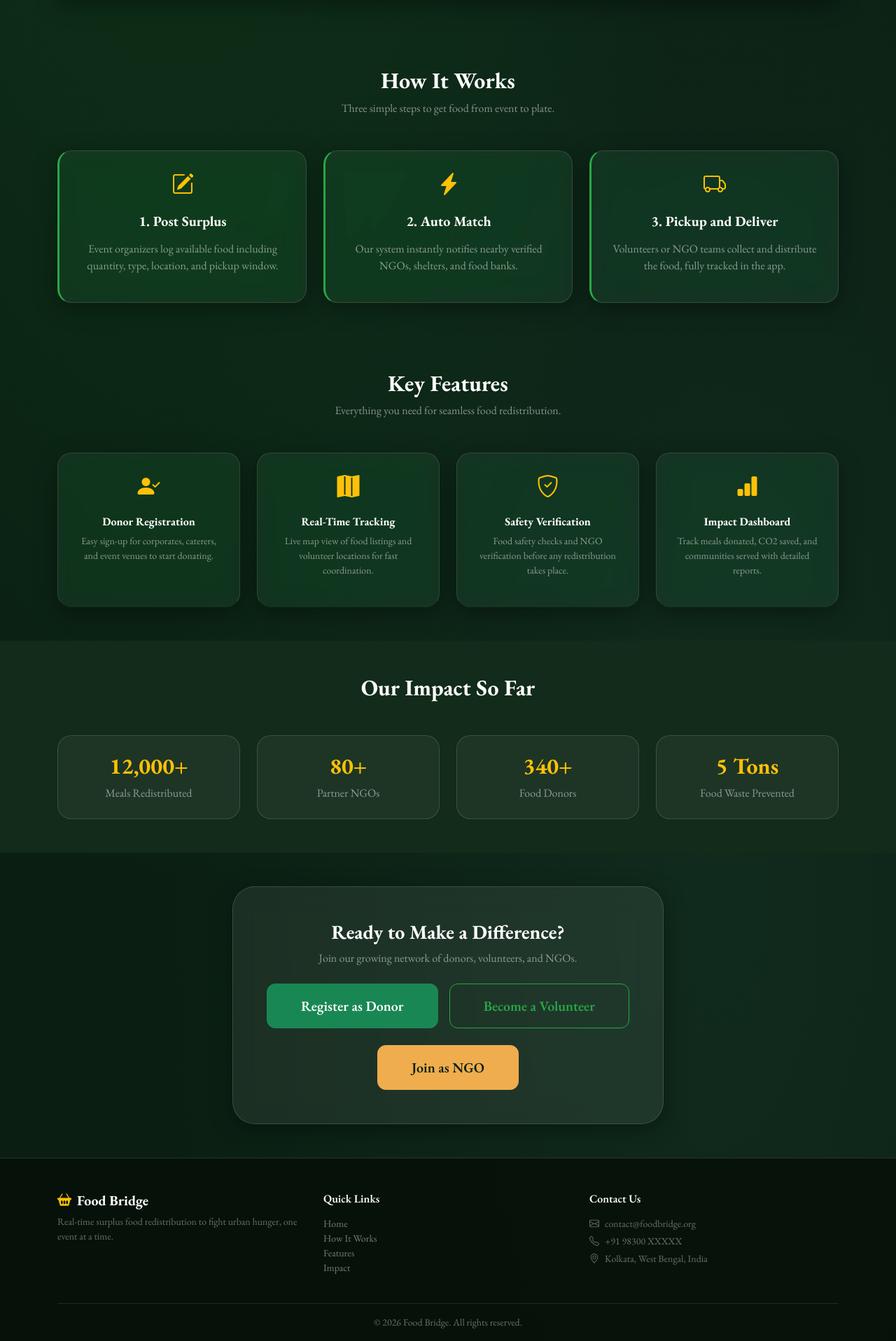
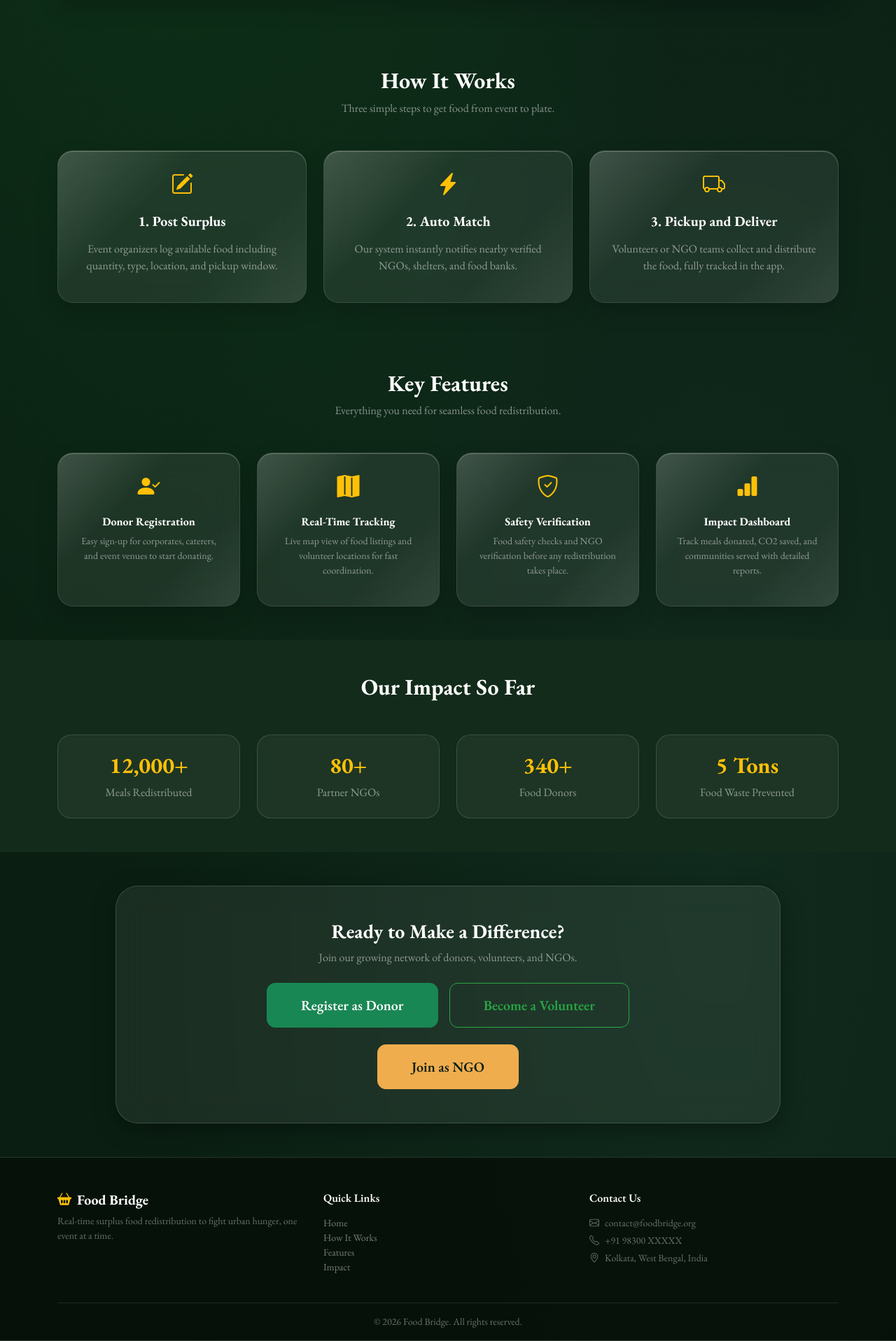
Before and after one commit to jenishabhattacharya-oss/FoodBridge, a Django app: page / in a window 1280 px wide. Shown: the part 1279-3196 px from the top of the page at 70% size. Run offline with Django 5.2, Linux system fonts and the light colour scheme.

Commit message:
feat: improve homepage and donation page UI
- Refine homepage layout and styling
- Add premium glassmorphism card components
- Improve donate page design and card styling
- Enhance CTA section and navigation
- Improve card consistency across pages
- Add support for local static background images
- Polish overall UI and visual consistency

```diff
--- a/static/css/style.css
+++ b/static/css/style.css
@@ -394,21 +394,19 @@ body {
 }
 
 .glass-card {
-  background: rgba(255, 255, 255, 0.12);
-  backdrop-filter: blur(10px);
-  -webkit-backdrop-filter: blur(10px);
+  background: rgba(255, 255, 255, 0.08);
+  backdrop-filter: blur(16px);
+  -webkit-backdrop-filter: blur(16px);
 
-  border-radius: 20px;
-  border: 1px solid rgba(255, 255, 255, 0.25);
+  border: 1px solid rgba(255, 255, 255, 0.12);
+  border-radius: 22px;
 
   box-shadow:
-    0 8px 32px rgba(0, 0, 0, 0.15),
-    inset 0 1px 0 rgba(255, 255, 255, 0.55),
-    inset 0 -1px 0 rgba(255, 255, 255, 0.12),
-    inset 0 0 20px rgba(255, 255, 255, 0.15);
+    0 12px 30px rgba(0, 0, 0, 0.18),
+    inset 0 1px 0 rgba(255, 255, 255, 0.25);
 
+  overflow: hidden;
   position: relative;
-  overflow: hidden;
 
   transition: all 0.3s ease;
 }
@@ -416,44 +414,32 @@ body {
 .glass-card::before {
   content: "";
   position: absolute;
-  top: 0;
-  left: 0;
-  right: 0;
-  height: 1px;
+  inset: 0;
 
   background: linear-gradient(
-    90deg,
-    transparent,
-    rgba(255, 255, 255, 0.8),
-    transparent
+    135deg,
+    rgba(255, 255, 255, 0.15),
+    transparent 35%,
+    transparent 70%,
+    rgba(255, 255, 255, 0.08)
   );
-}
 
-.glass-card::after {
-  content: "";
-  position: absolute;
-  top: 0;
-  left: 0;
-
-  width: 1px;
-  height: 100%;
-
-  background: linear-gradient(
-    180deg,
-    rgba(255, 255, 255, 0.8),
-    transparent,
-    rgba(255, 255, 255, 0.3)
-  );
+  pointer-events: none;
 }
 
 .glass-card:hover {
   transform: translateY(-8px);
 
+  border-color: rgba(255, 193, 7, 0.35);
+
   box-shadow:
-    0 18px 45px rgba(0, 0, 0, 0.25),
-    inset 0 1px 0 rgba(255, 255, 255, 0.6),
-    inset 0 -1px 0 rgba(255, 255, 255, 0.2),
-    inset 0 0 24px rgba(255, 255, 255, 0.18);
+    0 18px 40px rgba(0, 0, 0, 0.28),
+    0 0 20px rgba(255, 193, 7, 0.08);
+}
+
+.glass-cta {
+  max-width: 950px;
+  width: 100%;
 }
 
 /* ── SCROLL REVEAL ── */
@@ -594,7 +580,7 @@ h6 {
 .contact-page-bg {
   background:
     linear-gradient(rgba(8, 20, 10, 0.82), rgba(8, 20, 10, 0.82)),
-    url("https://images.unsplash.com/photo-1542838132-92c53300491e?auto=format&fit=crop&w=2000&q=80");
+    url("../img/background1-contact.jpeg");
 
   background-size: cover;
   background-position: center;
--- a/templates/index.html
+++ b/templates/index.html
@@ -130,7 +130,7 @@
         <h2 class="text-center fw-bold mb-4">Real Stories. Real Impact.</h2>
         <div
           id="foodCarousel"
-          class="carousel slide glass overflow-hidden"
+          class="carousel slide glass-card overflow-hidden"
           data-bs-ride="carousel"
         >
           <div class="carousel-indicators">
@@ -211,7 +211,7 @@
         </p>
         <div class="row g-4">
           <div class="col-md-4">
-            <div class="step-card p-4 h-100">
+            <div class="step-card glass-card p-4 h-100">
               <i class="bi bi-pencil-square fs-2 text-warning mb-3 d-block"></i>
               <h5 class="fw-bold mb-3">1. Post Surplus</h5>
               <p class="text-muted">
@@ -221,7 +221,7 @@
             </div>
           </div>
           <div class="col-md-4">
-            <div class="step-card p-4 h-100">
+            <div class="step-card glass-card p-4 h-100">
               <i
                 class="bi bi-lightning-charge-fill fs-2 text-warning mb-3 d-block"
               ></i>
@@ -233,7 +233,7 @@
             </div>
           </div>
           <div class="col-md-4">
-            <div class="step-card p-4 h-100">
+            <div class="step-card glass-card p-4 h-100">
               <i class="bi bi-truck fs-2 text-warning mb-3 d-block"></i>
               <h5 class="fw-bold mb-3">3. Pickup and Deliver</h5>
               <p class="text-muted">
@@ -255,7 +255,7 @@
         </p>
         <div class="row g-4">
           <div class="col-md-3 col-sm-6">
-            <div class="feature-card text-center p-4 h-100">
+            <div class="feature-card glass-card text-center p-4 h-100">
               <i
                 class="bi bi-person-check-fill fs-2 text-warning mb-3 d-block"
               ></i>
@@ -267,7 +267,7 @@
             </div>
           </div>
           <div class="col-md-3 col-sm-6">
-            <div class="feature-card text-center p-4 h-100">
+            <div class="feature-card glass-card text-center p-4 h-100">
               <i class="bi bi-map-fill fs-2 text-warning mb-3 d-block"></i>
               <h6 class="fw-bold mb-2">Real-Time Tracking</h6>
               <p class="text-muted small">
@@ -277,7 +277,7 @@
             </div>
           </div>
           <div class="col-md-3 col-sm-6">
-            <div class="feature-card text-center p-4 h-100">
+            <div class="feature-card glass-card text-center p-4 h-100">
               <i class="bi bi-shield-check fs-2 text-warning mb-3 d-block"></i>
               <h6 class="fw-bold mb-2">Safety Verification</h6>
               <p class="text-muted small">
@@ -287,7 +287,7 @@
             </div>
           </div>
           <div class="col-md-3 col-sm-6">
-            <div class="feature-card text-center p-4 h-100">
+            <div class="feature-card glass-card text-center p-4 h-100">
               <i
                 class="bi bi-bar-chart-fill fs-2 text-warning mb-3 d-block"
               ></i>
@@ -338,7 +338,7 @@
     <!-- CTA -->
     <section class="py-5 text-center reveal">
       <div class="container">
-        <div class="glass d-inline-block px-5 py-5 rounded-5">
+        <div class="glass glass-cta d-inline-block px-5 py-5 rounded-5">
           <h3 class="fw-bold mb-2">Ready to Make a Difference?</h3>
 
           <p class="text-muted mb-4">
```
Also changed, not shown: static/img/background1-contact.jpeg (added).
